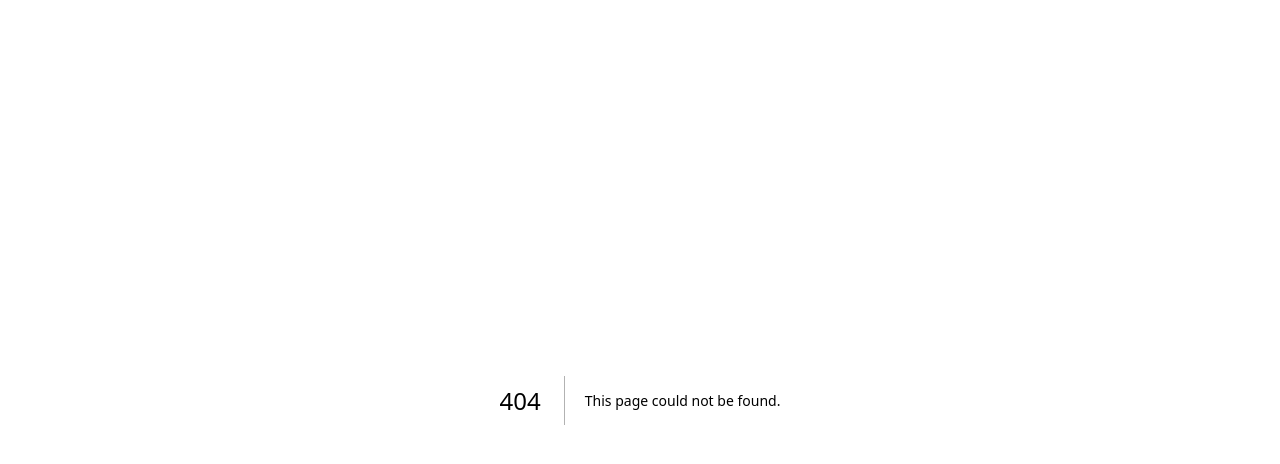
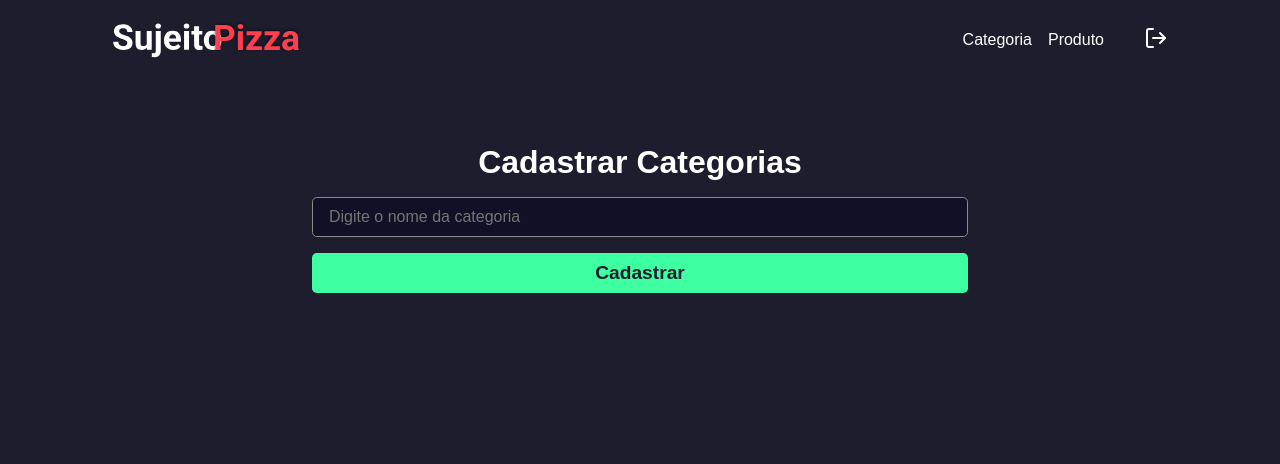
Before and after one commit to daviresende03/SujeitoPizzaria, a Next.js app in the folder frontend/: page /category in a window 1280 px wide. Before the commit this address had no page. Shown: the top 464 px of the page. Built offline with nearby package versions, Linux system fonts and the light colour scheme.

Commit message:
Cadastro de categoria

```diff
--- /dev/null
+++ b/frontend/src/components/Header/index.tsx
@@ -0,0 +1,31 @@
+import {useContext} from 'react'
+import {FiLogOut} from 'react-icons/fi'
+import Link from 'next/link'
+import styles from './styles.module.scss'
+import { AuthContext } from '@/contexts/AuthContext'
+
+
+export function Header(){
+    const {signOut} = useContext(AuthContext)
+
+    return (
+        <header className={styles.headerContainer}>
+            <div className={styles.headerContent}>
+                <Link href="/dashboard">
+                    <img src='/logo.svg' width={190} height={60} />
+                </Link>
+                <nav className={styles.menuNav}>
+                    <Link href='/category'>
+                        <span>Categoria</span>
+                    </Link>
+                    <Link href='/product'>
+                        <span>Produto</span>
+                    </Link>
+                    <button onClick={signOut}>
+                        <FiLogOut color='#FFF' size={24} />
+                    </button>
+                </nav>
+            </div>
+        </header>
+    )
+}
--- /dev/null
+++ b/frontend/src/components/Header/styles.module.scss
@@ -0,0 +1,50 @@
+.headerContainer{
+    height: 5rem;
+}
+
+.headerContent{
+    max-width: 1120px;
+    height: 5rem;
+    margin: 0 auto;
+    padding: 0 2rem;
+
+    display: flex;
+    justify-content: space-between;
+    align-items: center;
+
+    img{
+        cursor: pointer;
+    }
+}
+
+.menuNav{
+    display: flex;
+    align-items: center;
+
+    span{
+        color: var(--WHITE);
+        padding: 0 0.5rem;
+        display: inline-block;
+        position: relative;
+        transition: color 0.7s;
+
+        & + a{
+            margin-left: 2rem;
+        }
+
+        &:hover{
+            color: var(--RED-900);
+        }
+    }
+
+    button{
+        margin-left: 2rem;
+        background: transparent;
+        border: 0;
+        transition: transform 0.8s;
+
+        &:hover{
+            transform: scale(1.2); /*Aumenta o tam em 120%*/
+        }
+    }
+}
--- a/frontend/src/contexts/AuthContext.tsx
+++ b/frontend/src/contexts/AuthContext.tsx
@@ -1,4 +1,4 @@
-import { createContext, ReactNode, useState } from "react";
+import { createContext, ReactNode, useState, useEffect } from "react";
 import {destroyCookie, setCookie, parseCookies} from 'nookies'
 import Router from "next/router";
 import { api } from "@/services/apiClient";
@@ -47,6 +47,22 @@
 export function AuthProvider({children}: AuthProviderProps){
     const [user, setUser] = useState<UserProps>();
     const isAuthenticated = !!user; //converte o obj para bool se existir ou nao algo no user
+
+    useEffect(() => {
+        const {'@nextauth.token': token} = parseCookies();
+        if(token){
+            api.get('/me').then(response => {
+                const {id, name, email} = response.data;
+                setUser({
+                    id,
+                    name,
+                    email
+                })
+            }).catch(() => {
+                signOut();
+            })
+        }
+    }, [])
 
     async function signIn({ email, password }: SignInProps){
         try{
--- /dev/null
+++ b/frontend/src/pages/category/index.tsx
@@ -0,0 +1,52 @@
+import Head from 'next/head'
+import styles from './styles.module.scss'
+import { Header } from '@/components/Header'
+import { FormEvent, useState } from 'react'
+import { setupAPIClient } from '@/services/api';
+import { toast } from 'react-toastify';
+
+export default function Category(){
+    const [name,setName] = useState("");
+
+    async function handleRegister(e: FormEvent) {
+        e.preventDefault();
+        if(name === ""){
+            return;
+        }
+
+        const apiClient = setupAPIClient();
+        await apiClient.post('/categories', {
+            name: name
+        })
+
+        toast.success('Categoria Cadastrada com Sucesso!');
+        setName('');
+    }
+
+
+    return (
+        <>
+            <Head>
+                <title>Nova Categoria - SujeitoPizzaria</title>
+            </Head>
+            <div>
+                <Header/>
+                <main className={styles.container}>
+                    <h1>Cadastrar Categorias</h1>
+                    <form className={styles.form} onSubmit={handleRegister}>
+                        <input
+                            type="text"
+                            placeholder="Digite o nome da categoria"
+                            className={styles.input}
+                            value={name}
+                            onChange={(e) => setName(e.target.value)}
+                        />
+                        <button className={styles.buttonAdd} type="submit">
+                            Cadastrar
+                        </button>
+                    </form>
+                </main>
+            </div>
+        </>
+    )
+}
--- /dev/null
+++ b/frontend/src/pages/category/styles.module.scss
@@ -0,0 +1,41 @@
+.container{
+    max-width: 720px;
+    margin: 4rem auto;
+    padding: 0 2rem;
+    text-align: center;
+
+    display: flex;
+    justify-content: space-between;
+    flex-direction: column;
+
+    h1{
+        color: var(--WHITE);
+    }
+}
+
+.form{
+    display: flex;
+    flex-direction: column;
+    margin: 1rem 0;
+}
+
+.input{
+    background-color: var(--DARK-900);
+    border: 0;
+    padding: 1rem;
+    height: 40px;
+    border-radius: 0.3rem;
+    color: var(--WHITE);
+    border: 1px solid var(--GRAY-100);
+    margin-bottom: 1rem;
+}
+
+.buttonAdd{
+    height: 40px;
+    border: 0;
+    background-color: var(--GREEN-900);
+    font-weight: bold;
+    font-size: 1.2rem;
+    border-radius: 0.3rem;
+    color: var(--DARK-700);
+}
```
Also changed, not shown: frontend/src/pages/dashboard/index.tsx (+11 -3 lines).
